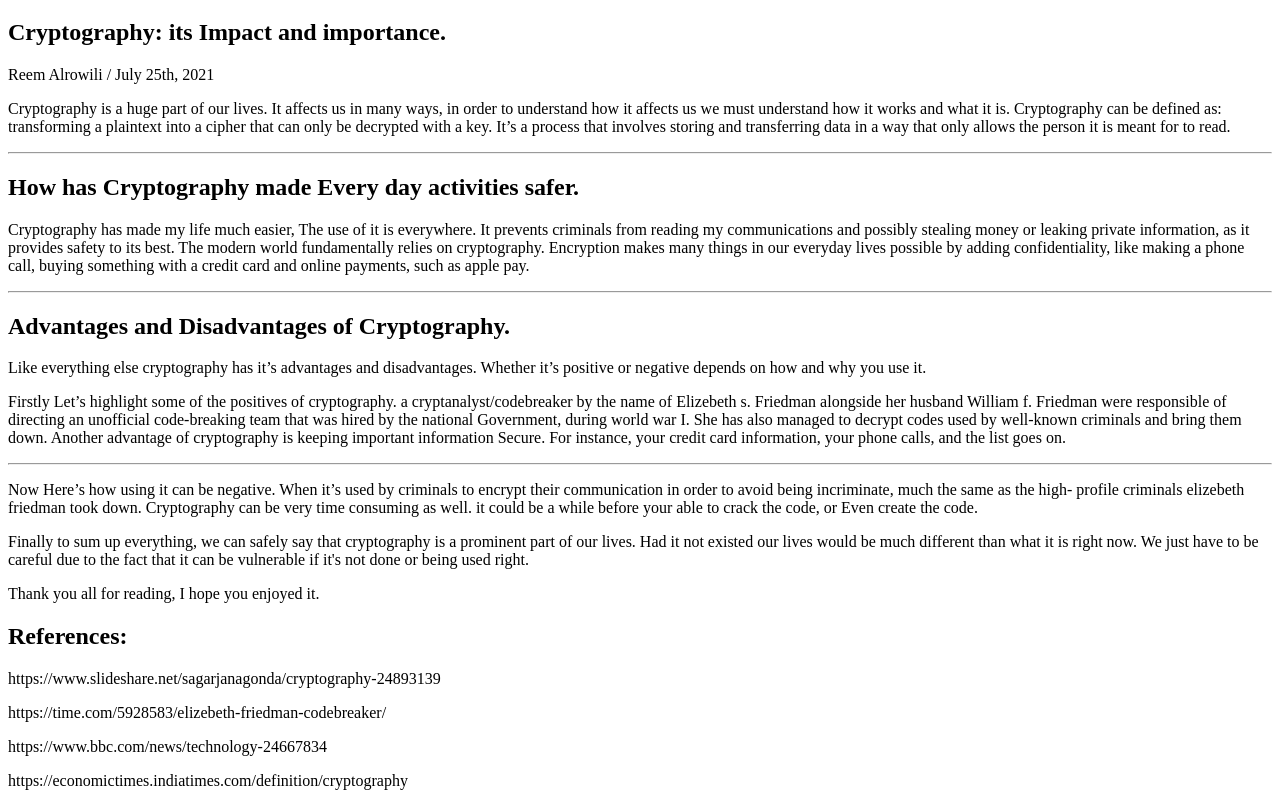
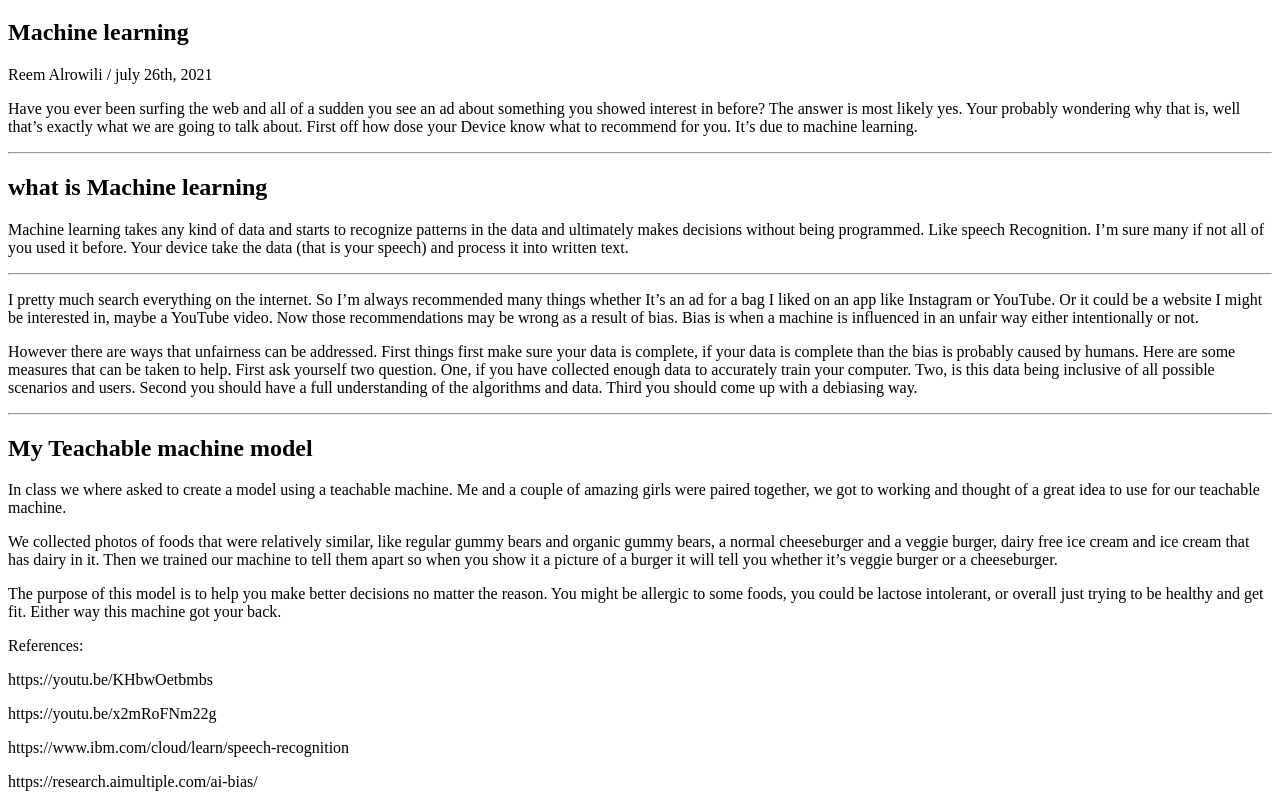
Before and after one commit to itgirls2021/rfalrowi, a plain HTML site: page blog.html in a window 1280 px wide. Shown: the part 87-894 px from the top of the page. Drawn offline with Linux system fonts and the light colour scheme.

Commit message:
Add files via upload

```diff
--- a/blog.html
+++ b/blog.html
@@ -10,62 +10,56 @@
 
         <H1> Reem's IT girls blog. </H1>
 
-        <h2> Cryptography: its Impact and importance.  </h2>
-        <p> Reem Alrowili / July 25th, 2021 </p>
-        <P>
-             Cryptography is a huge part of our lives. It affects us in many ways, in order to understand how it affects us we must understand how it works and what it is.
-             Cryptography can be defined as: transforming a plaintext into a cipher that can only be decrypted with a key.
-             It’s a process that involves storing and transferring data in a way that only allows the person it is meant for to read.
-        </P>
-        <hr>
-        <h2> How has Cryptography made Every day activities safer. </h2>
+        <h2> Machine learning </h2>
+        <p> Reem Alrowili / july 26th, 2021</p>
         <p>
-             Cryptography has made my life much easier, The use of it is everywhere. It prevents criminals from reading my communications and possibly stealing money or leaking private information, as it provides safety to its best.
-             The modern world fundamentally relies on cryptography. Encryption makes many things in our everyday lives possible by adding confidentiality, like making a phone call, buying something with a credit card and online payments, such as apple pay.
+          Have you ever been surfing the web and all of a sudden you see an ad about something you showed interest in before? The answer is most likely yes.
+          Your probably wondering why that is, well that’s exactly what we are going to talk about.
+          First off how dose your Device know what to recommend for you. It’s due to machine learning.
         </p>
         <hr>
-        <h2> Advantages and Disadvantages of Cryptography.</h2>
+        <h2> what is Machine learning  </h2>
         <p>
-             Like everything else cryptography has it’s advantages and disadvantages. Whether it’s positive or negative depends on how and why you use it.
-        </p>
-        <p>
-             Firstly Let’s highlight some of the positives of cryptography.
-             a cryptanalyst/codebreaker by the name of Elizebeth s. Friedman alongside her husband William f. Friedman were responsible of directing an unofficial code-breaking team that was hired by the national Government, during world war I. She has also managed to decrypt codes used by well-known criminals and bring them down.
-             Another advantage of cryptography is keeping important information Secure. For instance, your credit card information, your phone calls, and the list goes on.
-
+             Machine learning takes any kind of data and starts to recognize patterns in the data and ultimately makes decisions without being programmed. Like speech Recognition. I’m sure many if not all of you used it before. Your device take the data (that is your speech) and process it into written text.
         </p>
         <hr>
         <p>
-             Now Here’s how using it can be negative.
-             When it’s used by criminals to encrypt their communication in order to avoid being incriminate, much the same as the high- profile criminals elizebeth friedman took down.
-             Cryptography can be very time consuming as well. it could be a while before your able to crack the code, or Even create the code.
-
+             I pretty much search everything on the internet. So I’m always recommended many things whether It’s an ad for a bag I liked on an app like Instagram or YouTube. Or it could be a website I might be interested in, maybe a YouTube video. Now those recommendations may be wrong as a result of bias.
+             Bias is when a machine is influenced in an unfair way either intentionally or not.
         </p>
         <p>
-             Finally to sum up everything, we can safely say that cryptography is a prominent part of our lives.
-             Had it not existed our lives would be much different than what it is right now. We just have to be careful due to the fact that it can be vulnerable if it's not done or being used right.
-
+          However there are ways that unfairness can be addressed. First things first make sure your data is complete, if your data is complete than the bias is probably caused by humans. Here are some measures that can be taken to help.
+          First ask yourself two question. One, if you have collected enough data to accurately train your computer. Two, is this data being inclusive of all possible scenarios and users.
+          Second you should have a full understanding of the algorithms and data.
+          Third you should come up with a debiasing way.
+        </p>
+        <hr>
+        <h2> My Teachable machine model </h2>
+        <p>
+          In class we where asked to create a model using a teachable machine. Me and a couple of amazing girls were paired together, we got to working and thought of a great idea to use for our teachable machine.
         </p>
         <p>
-
-              Thank you all for reading, I hope you enjoyed it.
+          We collected photos of foods that were relatively similar, like regular gummy bears and organic gummy bears, a normal cheeseburger and a veggie burger, dairy free ice cream and ice cream that has dairy in it. Then we trained our machine to tell them apart so when you show it a picture of a burger it will tell you whether it’s veggie burger or a cheeseburger.
         </p>
         <p>
-            <h2> References: </h2>
-
-             <p>
-                  https://www.slideshare.net/sagarjanagonda/cryptography-24893139
+          The purpose of this model is to help you make better decisions no matter the reason. You might be allergic to some foods, you could be lactose intolerant, or overall just trying to be healthy and get fit. Either way this machine got your back.
         </p>
         <p>
-                  https://time.com/5928583/elizebeth-friedman-codebreaker/
+             References:
         </p>
         <p>
-                  https://www.bbc.com/news/technology-24667834
+          https://youtu.be/KHbwOetbmbs
         </p>
         <p>
-                  https://economictimes.indiatimes.com/definition/cryptography
+          https://youtu.be/x2mRoFNm22g
         </p>
+        <p>
+          https://www.ibm.com/cloud/learn/speech-recognition
         </p>
+        <p>
+            https://research.aimultiple.com/ai-bias/
+        </p>
+
 
     </body>
 
```
Lines whose indentation alone changed are shown as unchanged.
